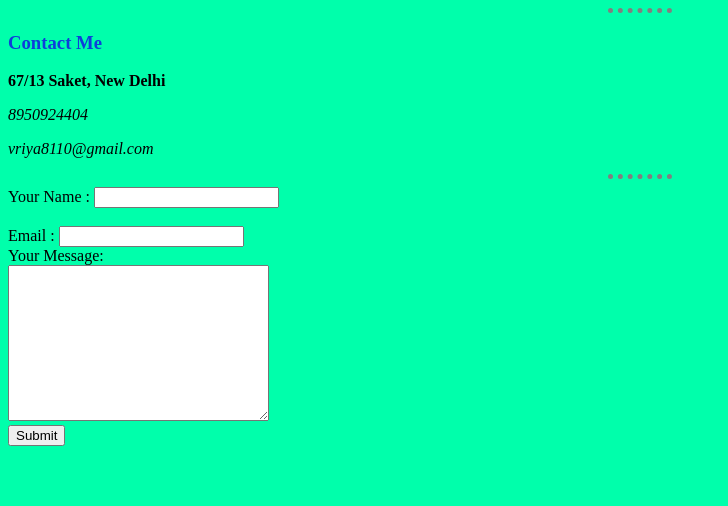
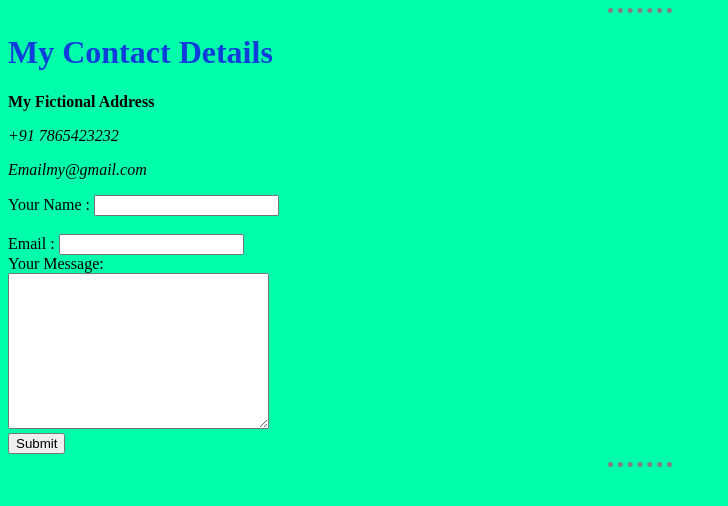
Before and after one commit to Riya59/cv, a plain HTML site: page contact.html in a window 1280 px wide. Shown: the whole page, without its empty margins (0-728 px from the left). Drawn offline with Linux system fonts and the light colour scheme.

Commit message:
Update contact.html

```diff
--- a/contact.html
+++ b/contact.html
@@ -7,11 +7,11 @@
   </head>
   <body>
     <hr>
-    <h3>Contact Me</h3>
-    <p><strong>67/13 Saket, New Delhi </strong> </p>
-    <p><em>8950924404</em></p>
-    <p><em>vriya8110@gmail.com</em></p>
-    <hr>
+    <h1>My Contact Details</h1>
+    <p><strong>My Fictional Address</strong> </p>
+    <p><em>+91 7865423232</em></p>
+    <p><em>Emailmy@gmail.com</em></p>
+
     <form action="mailto:vriya8110@gmail.com" method="post" enctype="text/plain">
       <label for="">Your Name : </label>
       <input type="text" name="yourName" value="">
@@ -25,7 +25,7 @@
       <textarea name="yourMessage" rows="10" cols="30"></textarea>
       <br>
       <input type="submit">
-
+      <hr>
     </form>
   </body>
 </html>
```
